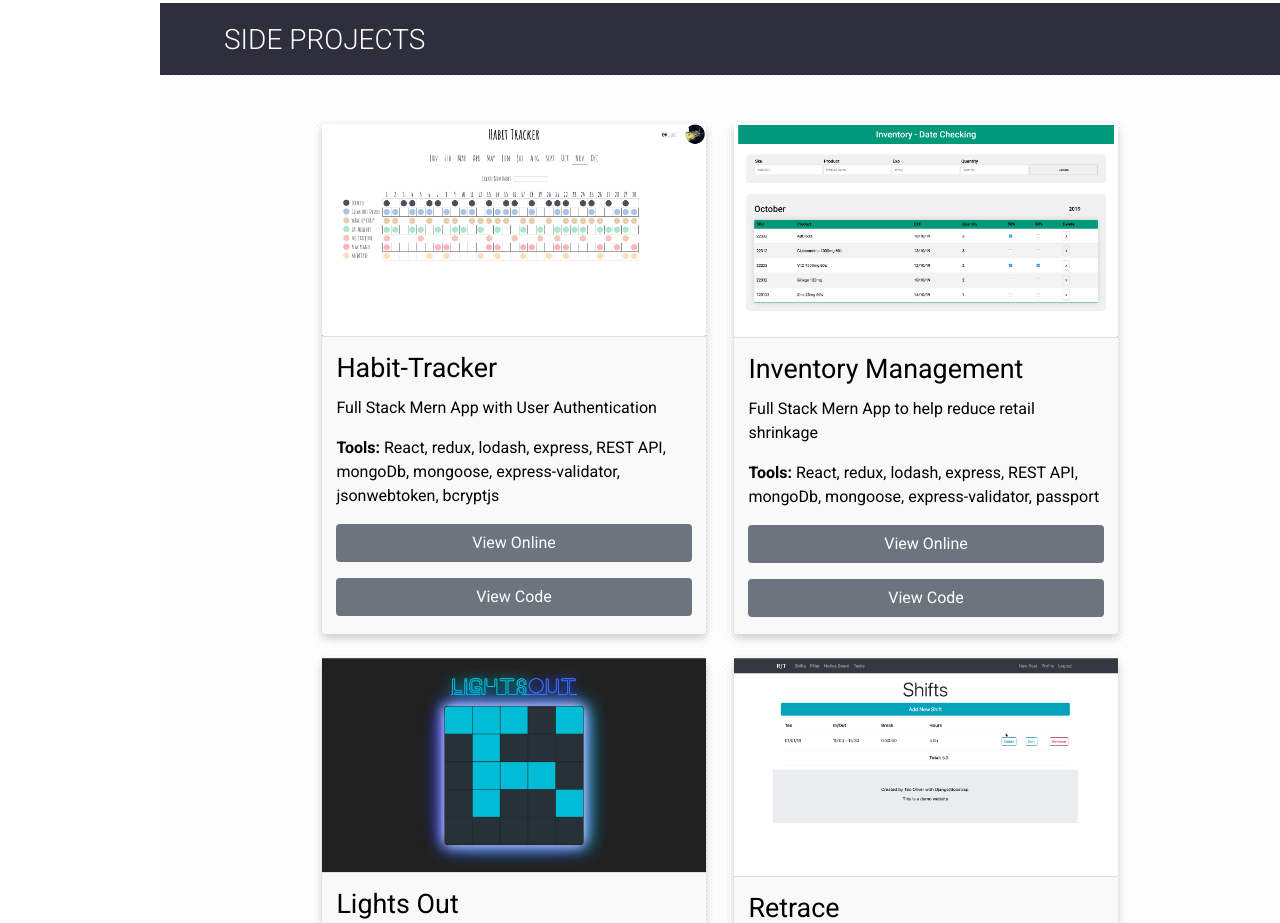
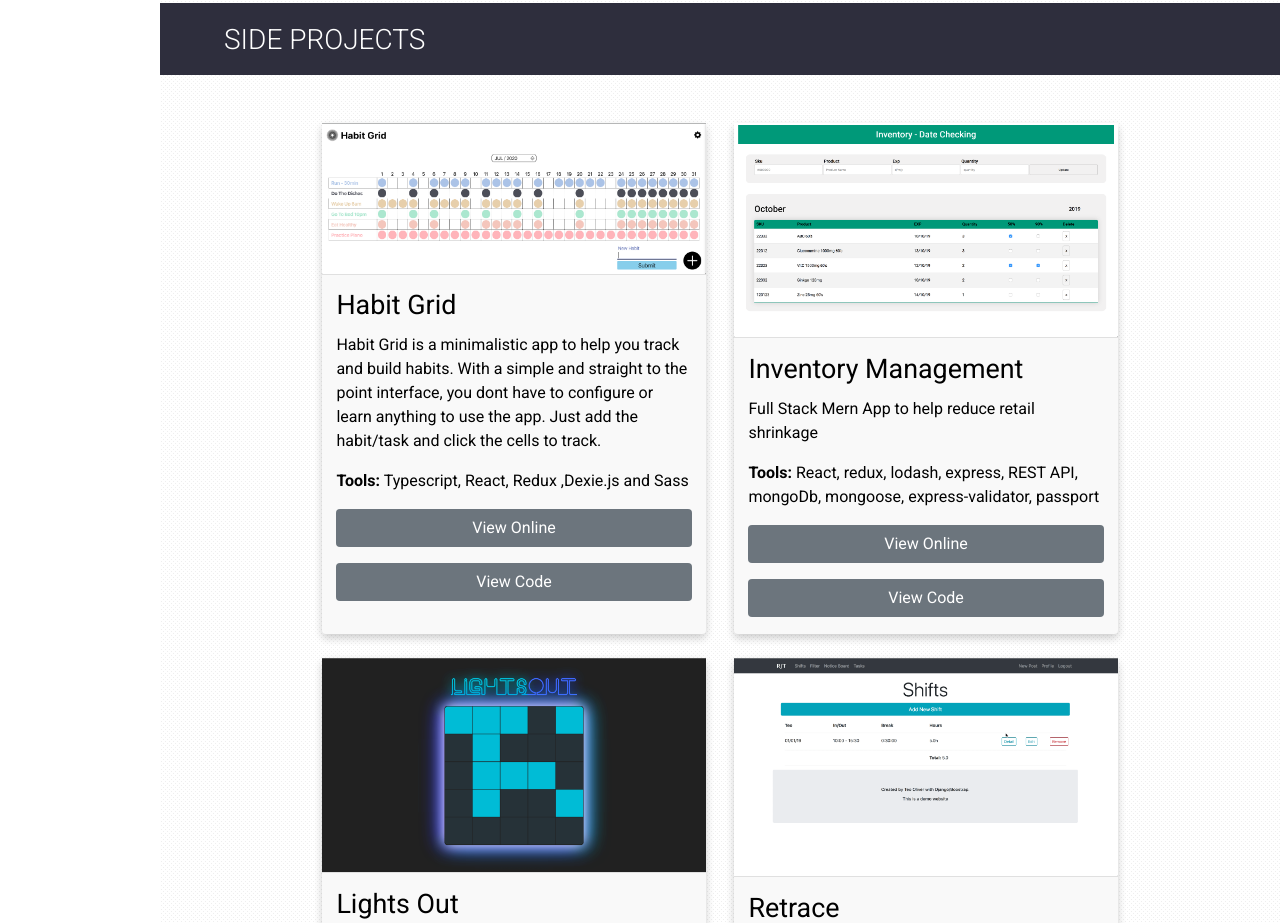
Before and after one commit to teooliver/teooliver.me, a Gatsby site: page / in a window 1280 px wide. Shown: the part 970-1893 px from the top of the page. Built offline with nearby package versions, Linux system fonts and the light colour scheme; Gatsby itself is replaced by a stand-in of ours.

Commit message:
update habit grid project card

```diff
--- a/src/components/Projects.js
+++ b/src/components/Projects.js
@@ -9,18 +9,18 @@ import devconnector_image from "../images/DevoConnector_v2.png";
 import black_iris_image from "../images/Black_Iris.jpg";
 import teooliver_me_image from "../images/teooliver_me_image.png";
 import password_generator_image from "../images/password_generator_image.png";
-import habit_tracker_table from "../images/habit-tracker-table.png";
+import habit_grid from "../images/habit-grid-image.png";
 
 const Projects = () => {
   return (
     //Todo: add teooliver.me and password generator
     <GridContainer>
       <ProjectCard
-        img={habit_tracker_table}
-        title="Habit-Tracker"
-        description="Full Stack Mern App with User Authentication"
-        tools="React, redux, lodash, express, REST API, mongoDb, mongoose, express-validator, jsonwebtoken, bcryptjs "
-        link="https://trackhab.herokuapp.com/"
+        img={habit_grid}
+        title="Habit Grid"
+        description="Habit Grid is a minimalistic app to help you track and build habits. With a simple and straight to the point interface, you dont have to configure or learn anything to use the app. Just add the habit/task and click the cells to track."
+        tools="Typescript, React, Redux ,Dexie.js and Sass"
+        link="https://habitgrid.xyz/"
         btnText="View Online"
         link2="https://github.com/teo-oliver/habit-tracker-js"
         btnText2="View Code"
```
Also changed, not shown: src/images/habit-grid-image.png (added).
